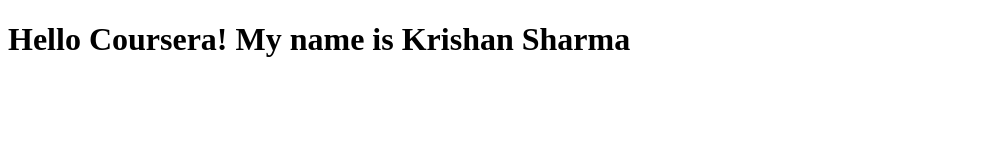
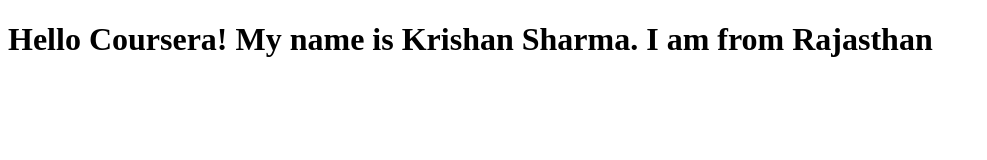
Before and after one commit to Krishan019/coursera-test, a plain HTML site: page site/index.html in a window 1280 px wide. Shown: the whole page, without its empty margins (0-987 px from the left). Drawn offline with Linux system fonts and the light colour scheme.

Commit message:
third cgange

```diff
--- a/site/index.html
+++ b/site/index.html
@@ -5,6 +5,6 @@
 	<title>Hello Corsera</title>
 </head>
 <body>
-<h1>Hello Coursera! My name is Krishan Sharma</h1>
+<h1>Hello Coursera! My name is Krishan Sharma. I am from Rajasthan</h1>
 </body>
 </html>
```
